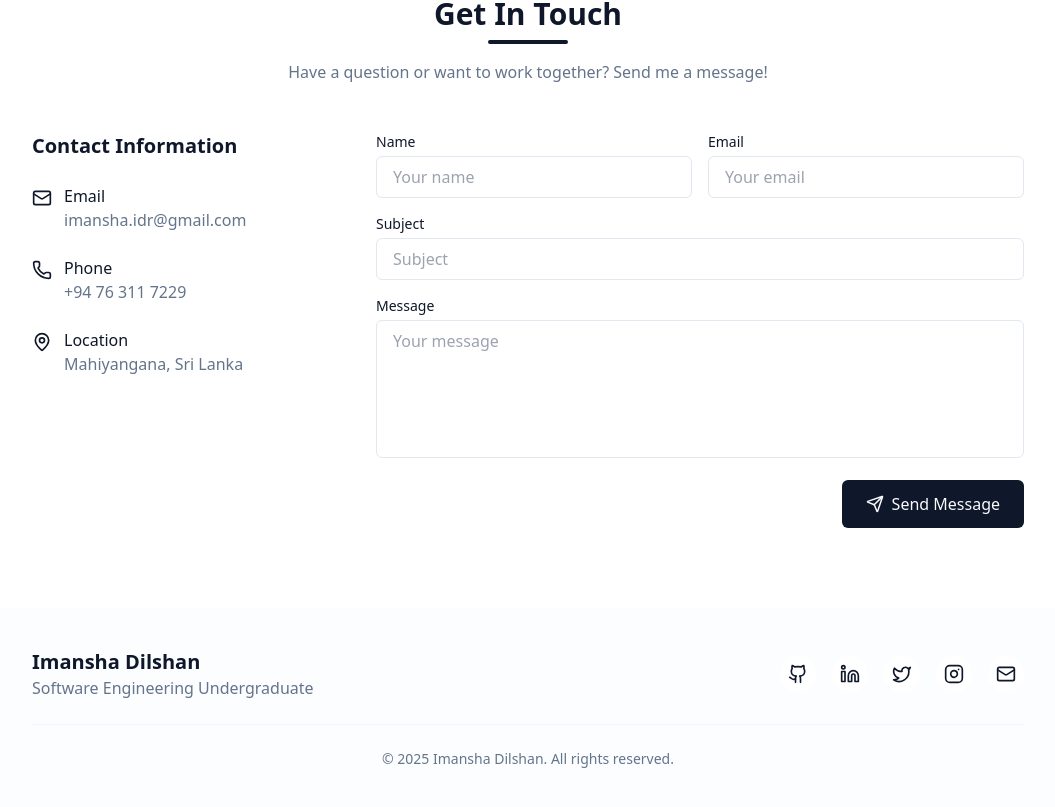
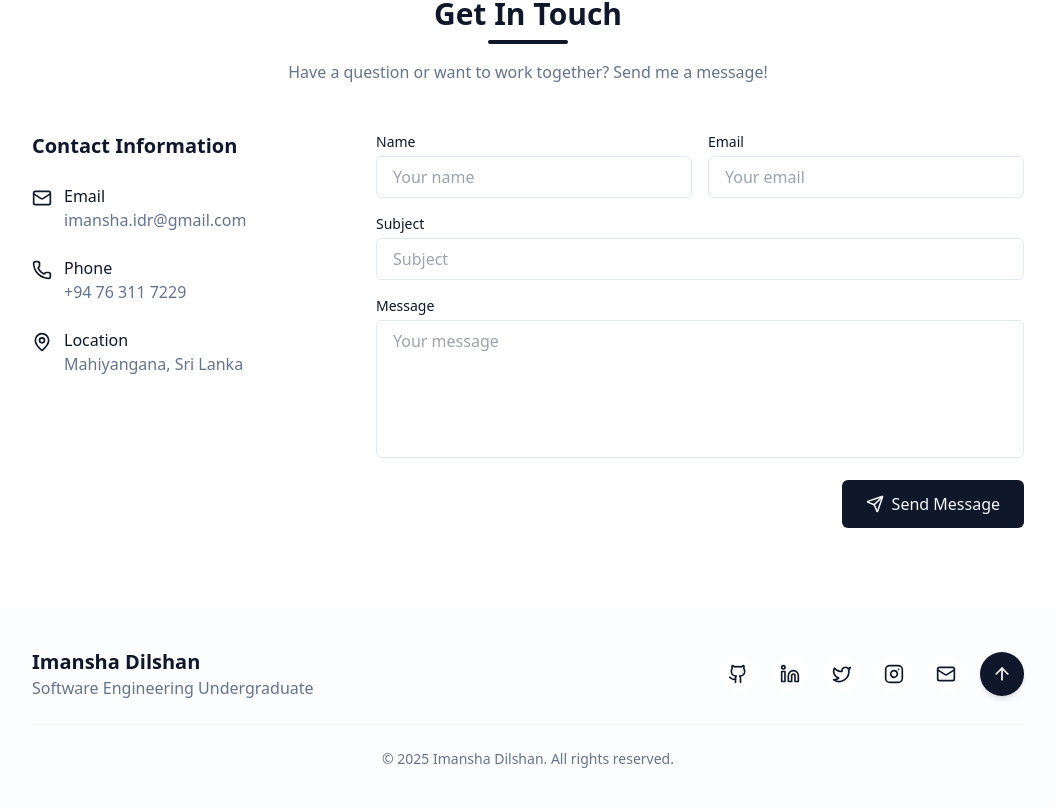
Before and after one commit to ima-69/Imansha-s-Portfolio, a React (Vite) app: page / in a window 1280 px wide. Shown: the part 5110-5917 px from the top of the page, without its empty margins (112-1167 px from the left). Built offline with nearby package versions, Linux system fonts and the light colour scheme.

Commit message:
add back to top button for the footer

```diff
--- a/src/components/Footer.tsx
+++ b/src/components/Footer.tsx
@@ -1,7 +1,11 @@
 import React from 'react';
-import { Github, Linkedin, Twitter, Instagram, Mail } from 'lucide-react';
+import { Github, Linkedin, Twitter, Instagram, Mail, ArrowUp } from 'lucide-react';
 
 export function Footer() {
+  const scrollToTop = () => {
+    window.scrollTo({ top: 0, behavior: 'smooth' });
+  };
+
   return (
     <footer className="bg-secondary/20 py-10">
       <div className="container max-w-5xl mx-auto px-4">
@@ -10,7 +14,9 @@ export function Footer() {
             <h3 className="text-xl font-bold">Imansha Dilshan</h3>
             <p className="text-muted-foreground">Software Engineering Undergraduate</p>
           </div>
-          <div className="flex space-x-4">
+
+          {/* Social icons */}
+          <div className="flex items-center space-x-4">
             <a
               href="https://github.com/ima-69"
               target="_blank"
@@ -54,6 +60,15 @@ export function Footer() {
             >
               <Mail size={20} />
             </a>
+
+            {/* Back to top arrow button */}
+            <button
+              onClick={scrollToTop}
+              aria-label="Back to top"
+              className="ml-6 p-3 rounded-full bg-primary text-white hover:bg-primary-dark transition-colors shadow-md focus:outline-none focus:ring-2 focus:ring-primary focus:ring-offset-2"
+            >
+              <ArrowUp size={20} />
+            </button>
           </div>
         </div>
 
```
